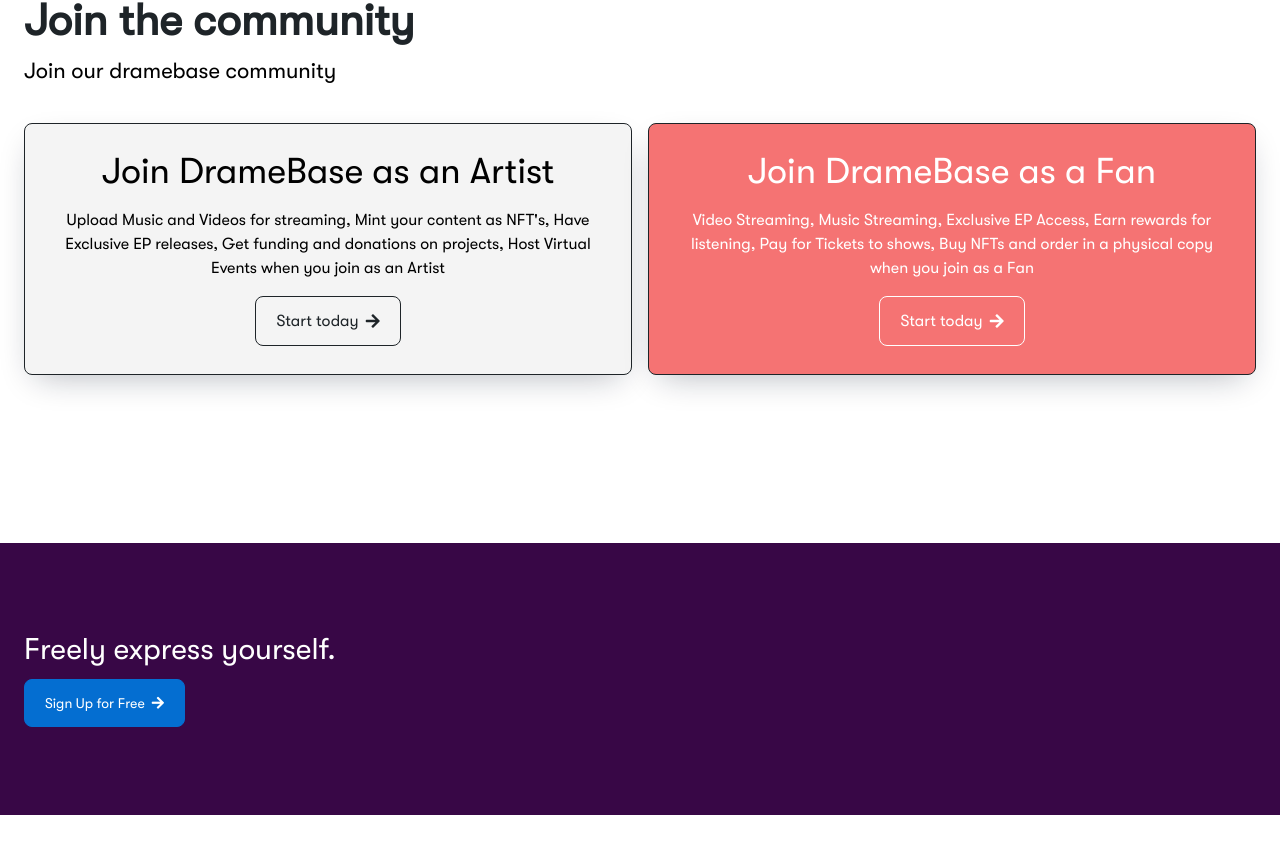
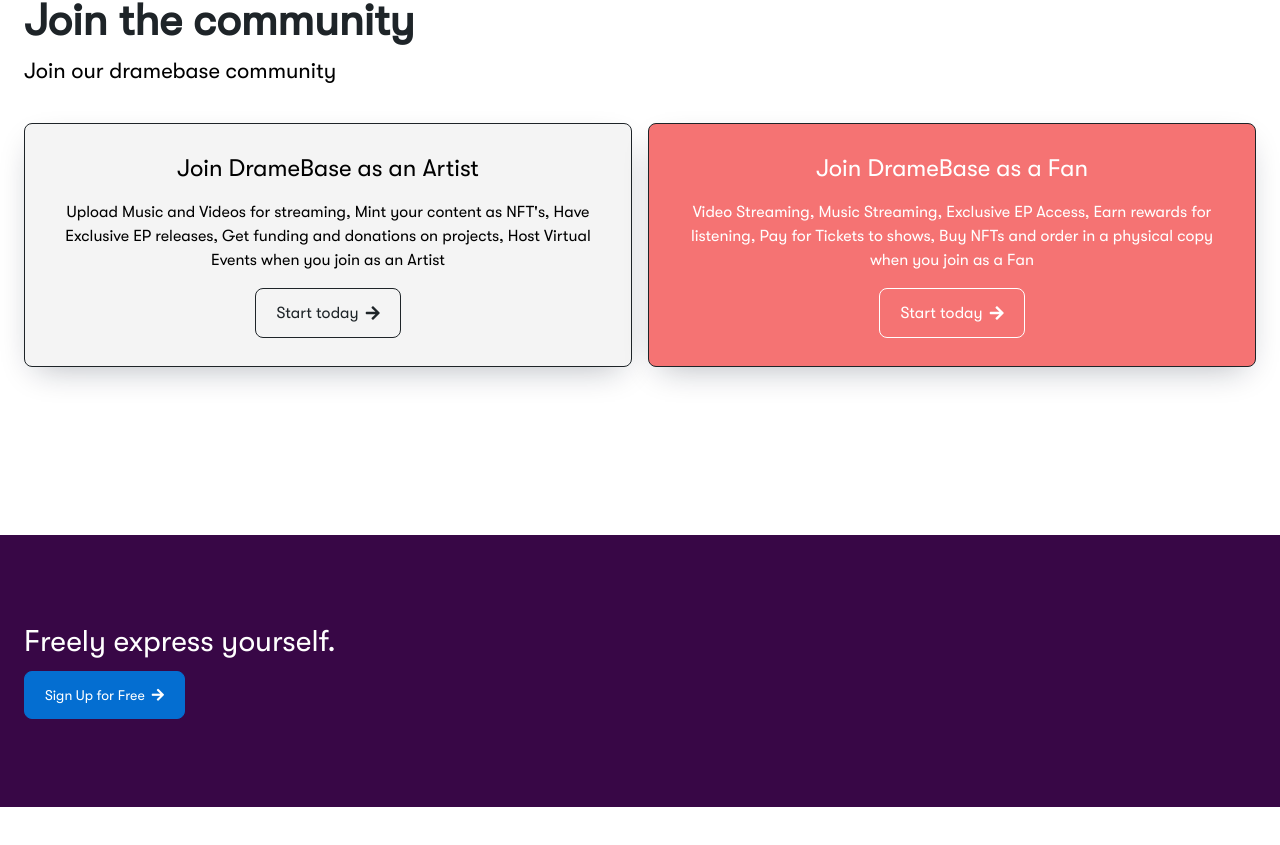
Before and after one commit to AdmiralSlim/DrameBase-Website, a plain HTML site: page index.html in a window 1280 px wide. Shown: the part 4722-5567 px from the top of the page. Drawn offline with nearby package versions, Linux system fonts and the light colour scheme; files whose address does not match are found by name.

Commit message:
fixed font size in community section

```diff
--- a/index.html
+++ b/index.html
@@ -667,8 +667,8 @@
               >
                 <div class="h-full w-full px-4 py-3">
                   <div class="flex flex-col gap-4 px-2 text-center">
-                    <h4 class="text-4xl">Join DrameBase as an Artist</h4>
-                    <p>
+                    <h4 class="text-2xl">Join DrameBase as an Artist</h4>
+                    <p class="text-base">
                       Upload Music and Videos for streaming, Mint your content
                       as NFT's, Have Exclusive EP releases, Get funding and
                       donations on projects, Host Virtual Events when you join
@@ -692,8 +692,8 @@
               >
                 <div class="h-full w-full px-4 py-3 text-white">
                   <div class="flex flex-col gap-4 px-2 text-center">
-                    <h4 class="text-4xl">Join DrameBase as a Fan</h4>
-                    <p>
+                    <h4 class="text-2xl">Join DrameBase as a Fan</h4>
+                    <p class="text-base">
                       Video Streaming, Music Streaming, Exclusive EP Access,
                       Earn rewards for listening, Pay for Tickets to shows, Buy
                       NFTs and order in a physical copy when you join as a Fan
```
